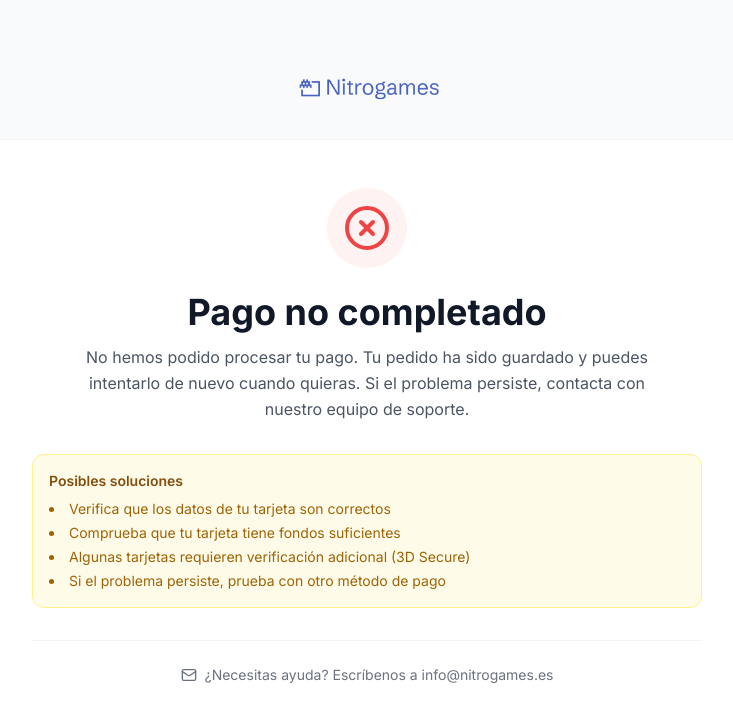
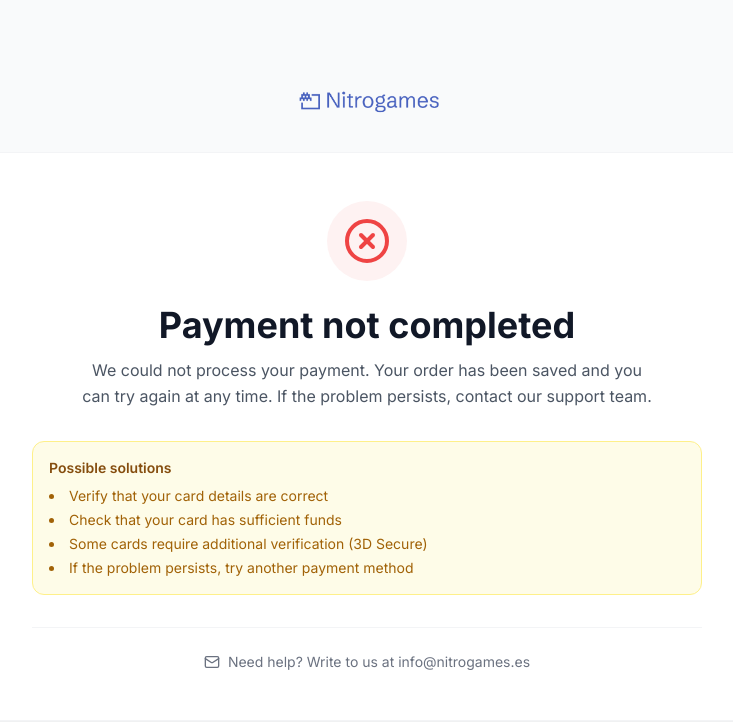
Before and after one commit to raulandreihategan/nitro-trade-hub, a React (Vite) app: page /checkout/failed in a window 1280 px wide. Shown: the top 722 px of the page, without its empty margins (273-1006 px from the left). Built offline with nearby package versions, Linux system fonts and the light colour scheme.

Commit message:
Changes
Co-authored-by: raulandreihategan <158082198+raulandreihategan@users.noreply.github.com>

```diff
--- a/src/pages/CheckoutFailed.tsx
+++ b/src/pages/CheckoutFailed.tsx
@@ -75,13 +75,12 @@ const CheckoutFailed = () => {
             </div>
 
             <h1 className="text-3xl md:text-4xl font-bold text-gray-900 mb-3">
-              Pago no completado
+              Payment not completed
             </h1>
 
             <p className="text-gray-600 max-w-xl mx-auto mb-8 leading-relaxed">
-              No hemos podido procesar tu pago. Tu pedido ha sido guardado y puedes
-              intentarlo de nuevo cuando quieras. Si el problema persiste, contacta con
-              nuestro equipo de soporte.
+              We could not process your payment. Your order has been saved and you can
+              try again at any time. If the problem persists, contact our support team.
             </p>
 
             {error && (
@@ -98,11 +97,11 @@ const CheckoutFailed = () => {
 
             {orderInfo && (
               <div className="bg-gray-50 rounded-xl p-4 mb-6 inline-block text-left">
-                <p className="text-xs text-gray-500 uppercase tracking-wide mb-1">ID de pedido</p>
+                <p className="text-xs text-gray-500 uppercase tracking-wide mb-1">Order ID</p>
                 <p className="font-mono text-sm text-gray-800">{orderInfo.id}</p>
                 {orderInfo.total_amount && (
                   <p className="text-sm text-gray-600 mt-2">
-                    Importe: <span className="font-medium text-gray-900">${Number(orderInfo.total_amount).toFixed(2)}</span>
+                    Amount: <span className="font-medium text-gray-900">${Number(orderInfo.total_amount).toFixed(2)}</span>
                   </p>
                 )}
               </div>
@@ -110,20 +109,20 @@ const CheckoutFailed = () => {
 
             <div className="text-left mb-8 p-4 border border-yellow-200 bg-yellow-50 rounded-xl">
               <h3 className="font-semibold text-yellow-800 mb-2 text-sm">
-                Posibles soluciones
+                Possible solutions
               </h3>
               <ul className="text-sm text-yellow-700 list-disc list-inside space-y-1">
-                <li>Verifica que los datos de tu tarjeta son correctos</li>
-                <li>Comprueba que tu tarjeta tiene fondos suficientes</li>
-                <li>Algunas tarjetas requieren verificación adicional (3D Secure)</li>
-                <li>Si el problema persiste, prueba con otro método de pago</li>
+                <li>Verify that your card details are correct</li>
+                <li>Check that your card has sufficient funds</li>
+                <li>Some cards require additional verification (3D Secure)</li>
+                <li>If the problem persists, try another payment method</li>
               </ul>
             </div>
 
             <div className="border-t border-gray-100 pt-6 mt-2">
               <p className="text-sm text-gray-500 flex items-center justify-center gap-2">
                 <Mail className="h-4 w-4" />
-                ¿Necesitas ayuda? Escríbenos a info@nitrogames.es
+                Need help? Write to us at info@nitrogames.es
               </p>
             </div>
           </div>
```
